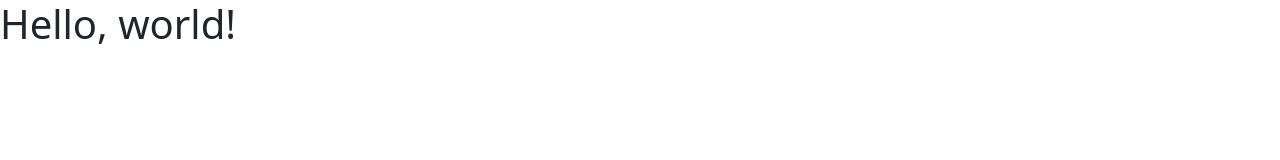
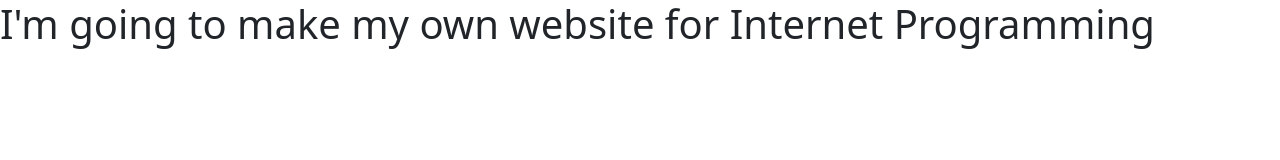
Before and after one commit to mcp31/internetProgramming, a plain HTML site: page index.html in a window 1280 px wide. Drawn offline with nearby package versions, Linux system fonts and the light colour scheme.

Commit message:
removed template code

```diff
--- a/index.html
+++ b/index.html
@@ -11,17 +11,6 @@
     <title>Bootstrap Homework</title>
   </head>
   <body>
-    <h1>Hello, world!</h1>
-
-    <!-- Optional JavaScript; choose one of the two! -->
-
-    <!-- Option 1: Bootstrap Bundle with Popper -->
-    <script src="https://cdn.jsdelivr.net/npm/bootstrap@5.1.3/dist/js/bootstrap.bundle.min.js" integrity="sha384-ka7Sk0Gln4gmtz2MlQnikT1wXgYsOg+OMhuP+IlRH9sENBO0LRn5q+8nbTov4+1p" crossorigin="anonymous"></script>
-
-    <!-- Option 2: Separate Popper and Bootstrap JS -->
-    <!--
-    <script src="https://cdn.jsdelivr.net/npm/@popperjs/core@2.10.2/dist/umd/popper.min.js" integrity="sha384-7+zCNj/IqJ95wo16oMtfsKbZ9ccEh31eOz1HGyDuCQ6wgnyJNSYdrPa03rtR1zdB" crossorigin="anonymous"></script>
-    <script src="https://cdn.jsdelivr.net/npm/bootstrap@5.1.3/dist/js/bootstrap.min.js" integrity="sha384-QJHtvGhmr9XOIpI6YVutG+2QOK9T+ZnN4kzFN1RtK3zEFEIsxhlmWl5/YESvpZ13" crossorigin="anonymous"></script>
-    -->
+    <h1>I'm going to make my own website for Internet Programming</h1>
   </body>
 </html>
```
